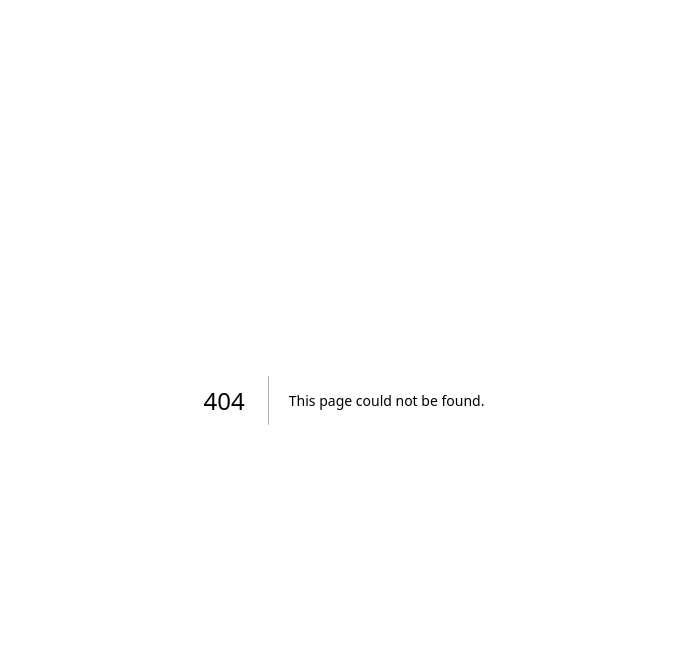
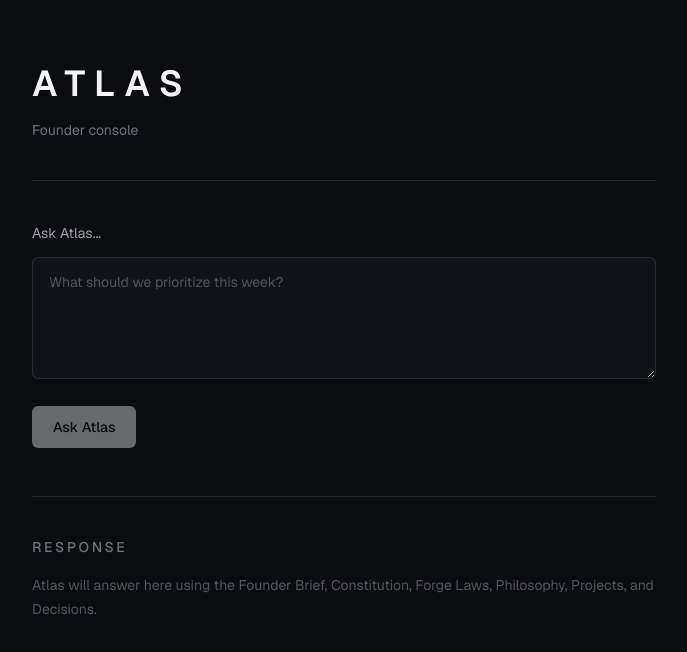
Before and after one commit to dlatevilawson/talkforge, a Next.js app: page /atlas in a window 1280 px wide. Before the commit this address had no page. Shown: the top 652 px of the page, without its empty margins (296-983 px from the left). Built offline with nearby package versions, Linux system fonts and the light colour scheme.

Commit message:
Add Atlas Founder Dashboard at /atlas.
Ship a dark, founder-only console with Ask Atlas input that posts to /api/atlas and displays the document-grounded response. No animations, auth, or TalkForge redesign.

Co-authored-by: dlatevilawson <dlatevilawson@users.noreply.github.com>

```diff
--- /dev/null
+++ b/app/atlas/FounderConsole.tsx
@@ -0,0 +1,99 @@
+"use client";
+
+import { useState } from "react";
+
+export default function FounderConsole() {
+  const [input, setInput] = useState("");
+  const [response, setResponse] = useState("");
+  const [error, setError] = useState("");
+  const [loading, setLoading] = useState(false);
+
+  async function handleAsk(e: React.FormEvent) {
+    e.preventDefault();
+
+    const message = input.trim();
+    if (!message || loading) return;
+
+    setError("");
+    setResponse("");
+    setLoading(true);
+
+    try {
+      const res = await fetch("/api/atlas", {
+        method: "POST",
+        headers: { "Content-Type": "application/json" },
+        body: JSON.stringify({ message }),
+      });
+
+      const data = (await res.json()) as { response?: string; error?: string };
+
+      if (!res.ok) {
+        throw new Error(data.error || "Atlas could not respond.");
+      }
+
+      if (!data.response) {
+        throw new Error("Atlas returned an empty response.");
+      }
+
+      setResponse(data.response);
+    } catch (err) {
+      setError(
+        err instanceof Error ? err.message : "Atlas could not respond."
+      );
+    } finally {
+      setLoading(false);
+    }
+  }
+
+  return (
+    <div className="mx-auto w-full max-w-2xl px-6 py-16">
+      <header className="border-b border-white/10 pb-10">
+        <h1 className="text-4xl font-semibold tracking-[0.28em] text-zinc-100">
+          ATLAS
+        </h1>
+        <p className="mt-4 text-sm text-zinc-500">Founder console</p>
+      </header>
+
+      <form onSubmit={handleAsk} className="mt-10 space-y-5">
+        <label className="block">
+          <span className="text-sm text-zinc-400">Ask Atlas...</span>
+          <textarea
+            value={input}
+            onChange={(e) => setInput(e.target.value)}
+            rows={4}
+            placeholder="What should we prioritize this week?"
+            disabled={loading}
+            className="mt-3 w-full resize-y rounded-md border border-white/10 bg-[#111318] px-4 py-3 text-sm leading-6 text-zinc-100 outline-none placeholder:text-zinc-600 focus:border-white/25 disabled:opacity-60"
+          />
+        </label>
+
+        <button
+          type="submit"
+          disabled={loading || !input.trim()}
+          className="rounded-md border border-white/15 bg-zinc-100 px-5 py-2.5 text-sm font-medium text-zinc-950 disabled:cursor-not-allowed disabled:opacity-40"
+        >
+          {loading ? "Asking Atlas..." : "Ask Atlas"}
+        </button>
+      </form>
+
+      <section className="mt-12 border-t border-white/10 pt-10">
+        <h2 className="text-sm font-medium uppercase tracking-[0.18em] text-zinc-500">
+          Response
+        </h2>
+
+        {error ? (
+          <p className="mt-4 text-sm leading-6 text-red-300">{error}</p>
+        ) : response ? (
+          <p className="mt-4 whitespace-pre-wrap text-sm leading-7 text-zinc-200">
+            {response}
+          </p>
+        ) : (
+          <p className="mt-4 text-sm leading-6 text-zinc-600">
+            Atlas will answer here using the Founder Brief, Constitution, Forge
+            Laws, Philosophy, Projects, and Decisions.
+          </p>
+        )}
+      </section>
+    </div>
+  );
+}
--- /dev/null
+++ b/app/atlas/page.tsx
@@ -0,0 +1,15 @@
+import type { Metadata } from "next";
+import FounderConsole from "./FounderConsole";
+
+export const metadata: Metadata = {
+  title: "Atlas | TalkForge",
+  description: "Founder dashboard for Atlas, Chief of Staff of TalkForge",
+};
+
+export default function AtlasPage() {
+  return (
+    <main className="min-h-screen bg-[#0b0c0f] font-[family-name:var(--font-geist-sans)] text-zinc-100">
+      <FounderConsole />
+    </main>
+  );
+}
```
